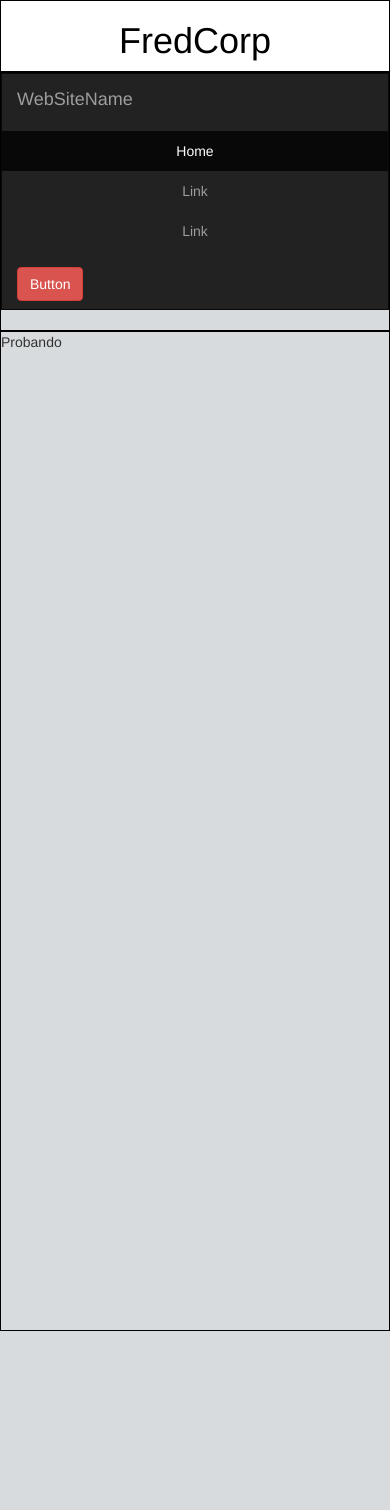
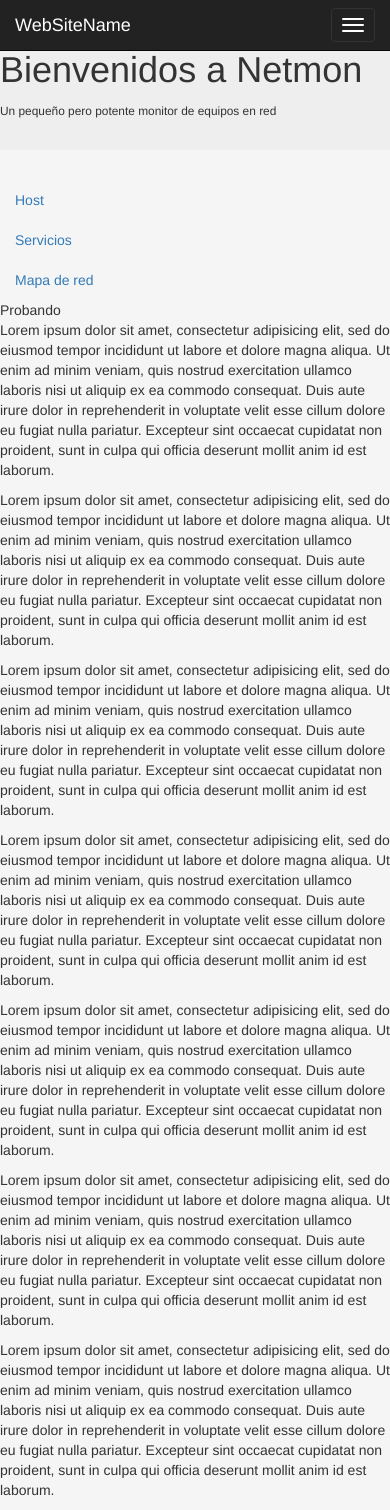
Before and after one commit to roderick12345/adminserver, a PHP site: page / in a window 390 px wide. Before the commit the page ends 1331 px from the top, so only its background shows below. Run offline with PHP 8.4, Linux system fonts and the light colour scheme.

Commit message:
Otra cara

```diff
--- a/css/esttilos.css
+++ b/css/esttilos.css
@@ -1,33 +1,8 @@
-
-body {
-	background: rgb(215,219,221);
+*{margin: 0;padding: 0;}
+body{background-color: #f5f5f5;}
+.jumbotron{
+	margin-top: 0;
 }
-body header div{
-border: 1px solid black;
-
+nav{
+	margin: 0;
 }
-header{
-
-	background: white;
-	box-shadow: 3px 3px 10px rgba(0, 0, 0, 0.6);
-}
-body header  div h1 {
-	text-align: center;
-	color: black;
-
-}
-section{
-	border: 1px solid black;
-
-}
-body section nav ul {
-	text-align: center;;
-	margin-top: 20px;
-
-}
-
-article div {
-	border: 1px solid black;
-	width: 100%;
-	height: 1000px;
-}
--- a/index.html
+++ b/index.html
@@ -11,33 +11,92 @@
 
 </head>
 <body>
-
 	<header>
-		<div>
-			<h1>FredCorp </h1>
+		<nav class="navbar navbar-inverse navbar-fixed-top">
+		  <div class="container-fluid">
+		    <div class="navbar-header">
+		      <button type="button" class="navbar-toggle" data-toggle="collapse" data-target="#myNavbar">
+		        <span class="icon-bar"></span>
+		        <span class="icon-bar"></span>
+		        <span class="icon-bar"></span>
+		      </button>
+		      <a class="navbar-brand" href="#">WebSiteName</a>
+		    </div>
+		    <div class="collapse navbar-collapse" id="myNavbar">
+		      <ul class="nav navbar-nav">
+		        <li class="active"><a href="#">Home</a></li>
+		        <li><a href="#">Page 1</a></li>
+		        <li><a href="#">Page 2</a></li>
+		        <li><a href="#">Page 3</a></li>
+		      </ul>
+		      <ul class="nav navbar-nav navbar-right">
+		        <li><a href="#"><span class="glyphicon glyphicon-user"></span> Sign Up</a></li>
+		        <li><a href="#"><span class="glyphicon glyphicon-log-in"></span> Login</a></li>
+		      </ul>
+		    </div>
+		  </div>
+		</nav>
+		<div class="jumbotron">
+			<h1>Bienvenidos a Netmon</h1>
+			<small>Un pequeño pero potente monitor de equipos en red</small>
 		</div>
 	</header>
-	<section>
-			<nav class="navbar navbar-inverse">
-			  <div class="container-fluid">
-			    <div class="navbar-header">
-			      <a class="navbar-brand" href="#">WebSiteName</a>
-			    </div>
-			    <ul class="nav navbar-nav">
-			      <li class="active"><a href="#">Home</a></li>
-			      <li><a href="#">Link</a></li>
-			      <li><a href="#">Link</a></li>
-			    </ul>
-			    <button class="btn btn-danger navbar-btn">Button</button>
-			  </div>
-			</nav>
-	</section>
-
-	<article>
+	<div class="row">
+		<div class="col-sm-3 col-md-2 sidebar">
+			<ul class="nav nav-sidebar">
+				<li class="active"><a href="#">Host</a></li>
+				<li><a href="#">Servicios</a></li>
+				<li><a href="#">Mapa de red</a></li>
+			</ul>
+		</div>
+		<article class="col-sm-9 col-md-10">
 		<div>
 		Probando
+		<p>Lorem ipsum dolor sit amet, consectetur adipisicing elit, sed do eiusmod
+		tempor incididunt ut labore et dolore magna aliqua. Ut enim ad minim veniam,
+		quis nostrud exercitation ullamco laboris nisi ut aliquip ex ea commodo
+		consequat. Duis aute irure dolor in reprehenderit in voluptate velit esse
+		cillum dolore eu fugiat nulla pariatur. Excepteur sint occaecat cupidatat non
+		proident, sunt in culpa qui officia deserunt mollit anim id est laborum.</p>
+		<p>Lorem ipsum dolor sit amet, consectetur adipisicing elit, sed do eiusmod
+		tempor incididunt ut labore et dolore magna aliqua. Ut enim ad minim veniam,
+		quis nostrud exercitation ullamco laboris nisi ut aliquip ex ea commodo
+		consequat. Duis aute irure dolor in reprehenderit in voluptate velit esse
+		cillum dolore eu fugiat nulla pariatur. Excepteur sint occaecat cupidatat non
+		proident, sunt in culpa qui officia deserunt mollit anim id est laborum.</p>
+		<p>Lorem ipsum dolor sit amet, consectetur adipisicing elit, sed do eiusmod
+		tempor incididunt ut labore et dolore magna aliqua. Ut enim ad minim veniam,
+		quis nostrud exercitation ullamco laboris nisi ut aliquip ex ea commodo
+		consequat. Duis aute irure dolor in reprehenderit in voluptate velit esse
+		cillum dolore eu fugiat nulla pariatur. Excepteur sint occaecat cupidatat non
+		proident, sunt in culpa qui officia deserunt mollit anim id est laborum.</p>
+		<p>Lorem ipsum dolor sit amet, consectetur adipisicing elit, sed do eiusmod
+		tempor incididunt ut labore et dolore magna aliqua. Ut enim ad minim veniam,
+		quis nostrud exercitation ullamco laboris nisi ut aliquip ex ea commodo
+		consequat. Duis aute irure dolor in reprehenderit in voluptate velit esse
+		cillum dolore eu fugiat nulla pariatur. Excepteur sint occaecat cupidatat non
+		proident, sunt in culpa qui officia deserunt mollit anim id est laborum.</p>
+		<p>Lorem ipsum dolor sit amet, consectetur adipisicing elit, sed do eiusmod
+		tempor incididunt ut labore et dolore magna aliqua. Ut enim ad minim veniam,
+		quis nostrud exercitation ullamco laboris nisi ut aliquip ex ea commodo
+		consequat. Duis aute irure dolor in reprehenderit in voluptate velit esse
+		cillum dolore eu fugiat nulla pariatur. Excepteur sint occaecat cupidatat non
+		proident, sunt in culpa qui officia deserunt mollit anim id est laborum.</p>
+		<p>Lorem ipsum dolor sit amet, consectetur adipisicing elit, sed do eiusmod
+		tempor incididunt ut labore et dolore magna aliqua. Ut enim ad minim veniam,
+		quis nostrud exercitation ullamco laboris nisi ut aliquip ex ea commodo
+		consequat. Duis aute irure dolor in reprehenderit in voluptate velit esse
+		cillum dolore eu fugiat nulla pariatur. Excepteur sint occaecat cupidatat non
+		proident, sunt in culpa qui officia deserunt mollit anim id est laborum.</p>
+		<p>Lorem ipsum dolor sit amet, consectetur adipisicing elit, sed do eiusmod
+		tempor incididunt ut labore et dolore magna aliqua. Ut enim ad minim veniam,
+		quis nostrud exercitation ullamco laboris nisi ut aliquip ex ea commodo
+		consequat. Duis aute irure dolor in reprehenderit in voluptate velit esse
+		cillum dolore eu fugiat nulla pariatur. Excepteur sint occaecat cupidatat non
+		proident, sunt in culpa qui officia deserunt mollit anim id est laborum.</p>
 		</div>
 	</article>
+	</div>
 	<footer>
 	<!--
 			<p>Trabajo realizado por Juan carlos Menbreño y Roderick Narváez</p>
```
